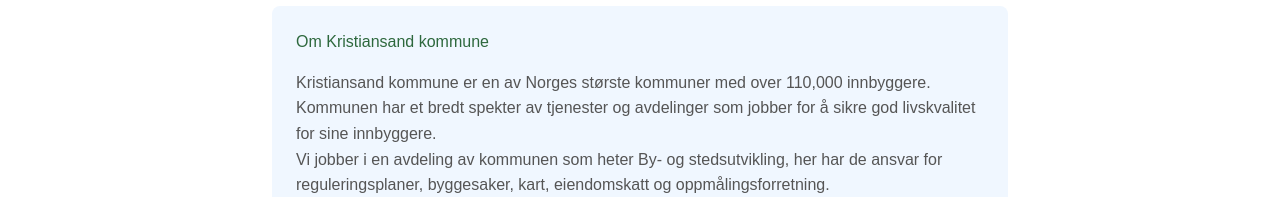
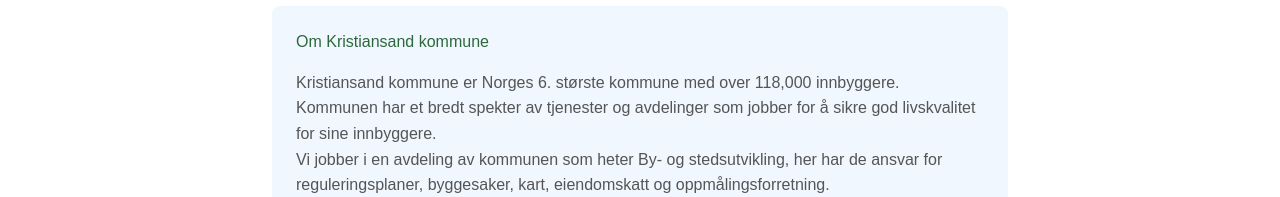
Before and after one commit to mgoberg/praksis-kristiansand-kommune, a Next.js app: page /status-1 in a window 1280 px wide. Shown: the part 316-513 px from the top of the page. Built offline with nearby package versions, Linux system fonts and the light colour scheme.

Commit message:
Update page.tsx

```diff
--- a/src/app/status-1/page.tsx
+++ b/src/app/status-1/page.tsx
@@ -14,8 +14,8 @@
       <section className={styles.workplace}>
         <h2>Om Kristiansand kommune</h2>
         <p>
-          Kristiansand kommune er en av Norges største kommuner med over
-          110,000 innbyggere. Kommunen har et bredt spekter av tjenester og
+          Kristiansand kommune er Norges 6. største kommune med over
+          118,000 innbyggere. Kommunen har et bredt spekter av tjenester og
           avdelinger som jobber for å sikre god livskvalitet for sine innbyggere.
         </p>
         <p>Vi jobber i en avdeling av kommunen som heter By- og stedsutvikling, her har de ansvar for reguleringsplaner, byggesaker, kart, eiendomskatt og oppmålingsforretning.</p>
```
